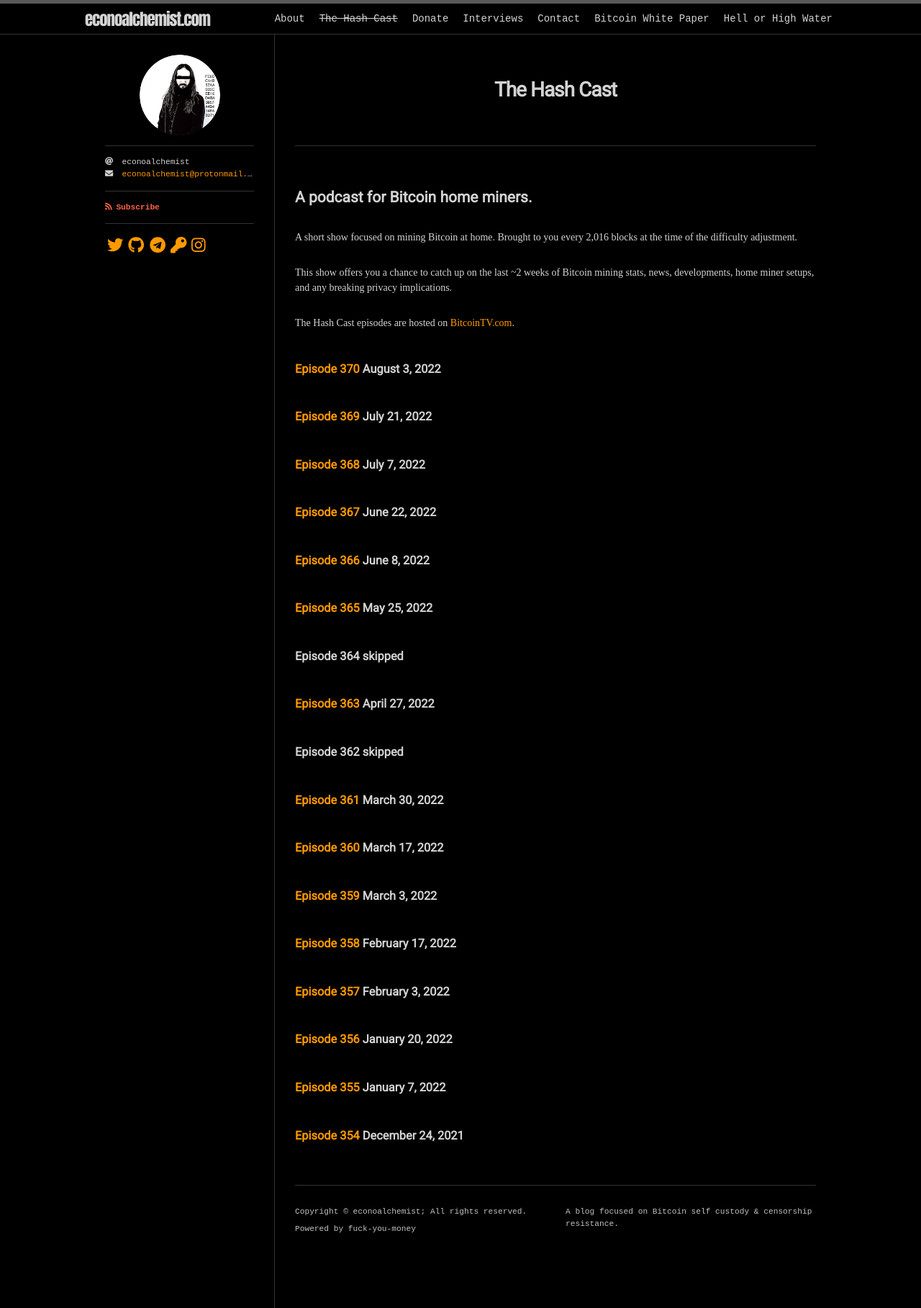
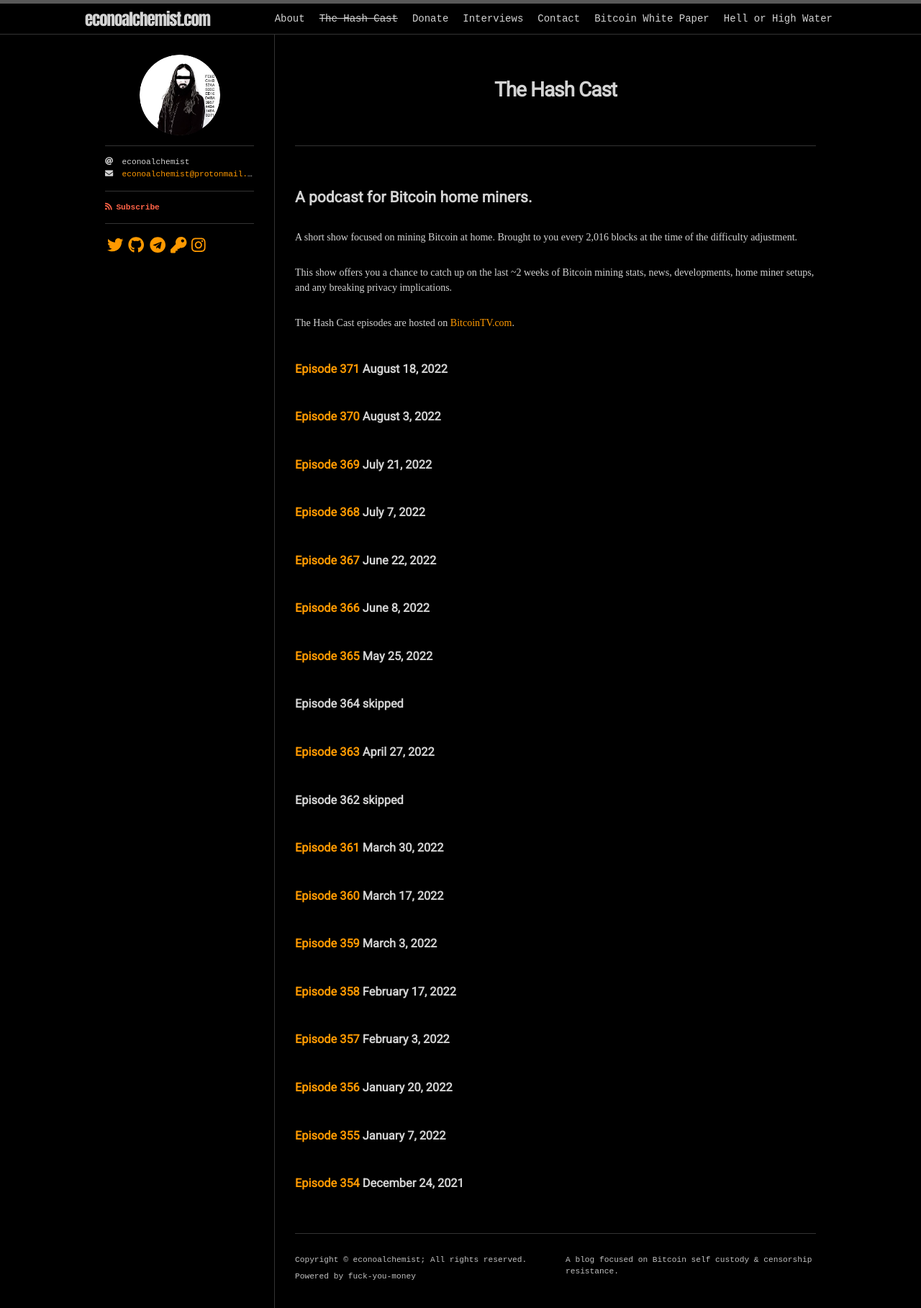
Before and after one commit to econoalchemist/econoalchemist.github.io, a Jekyll site: the page built from hashcast.md, in a window 1280 px wide. Shown: the whole page at 72% size. Built offline with Jekyll 4.4.1, drawn with Linux system fonts in a browser that asks for light colours; nearby versions of some CDN libraries; some web fonts are replaced.

Commit message:
Update hashcast.md

```diff
--- a/hashcast.md
+++ b/hashcast.md
@@ -10,6 +10,8 @@ A short show focused on mining Bitcoin at home. Brought to you every 2,016 block
 This show offers you a chance to catch up on the last ~2 weeks of Bitcoin mining stats, news, developments, home miner setups, and any breaking privacy implications.
 
 The Hash Cast episodes are hosted on [BitcoinTV.com](https://bitcointv.com/c/hashcast/videos).
+
+### [Episode 371](https://bitcointv.com/w/s173F5G1Vq2jkSsm7P43YA) August 18, 2022
 
 ### [Episode 370](https://bitcointv.com/w/6XCabg2WeErhXzpDXVJJEE) August 3, 2022
 
```
